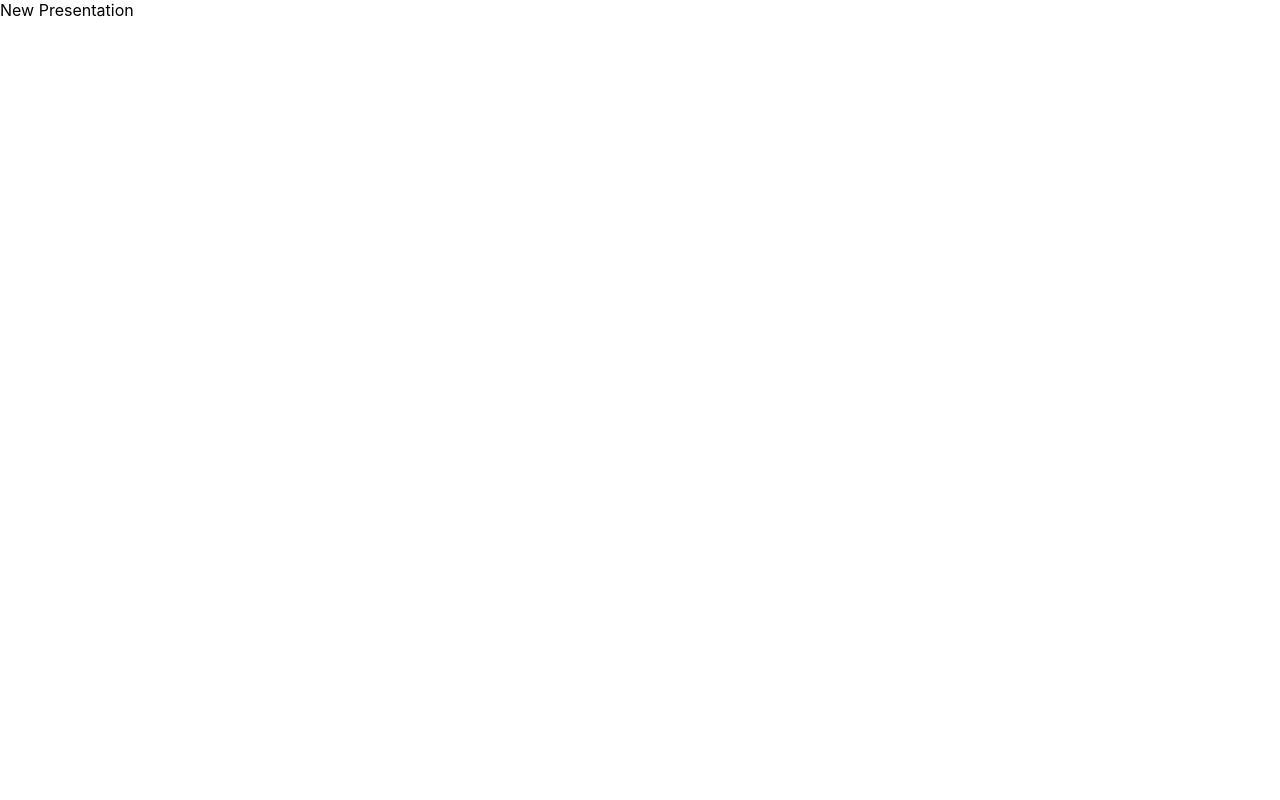
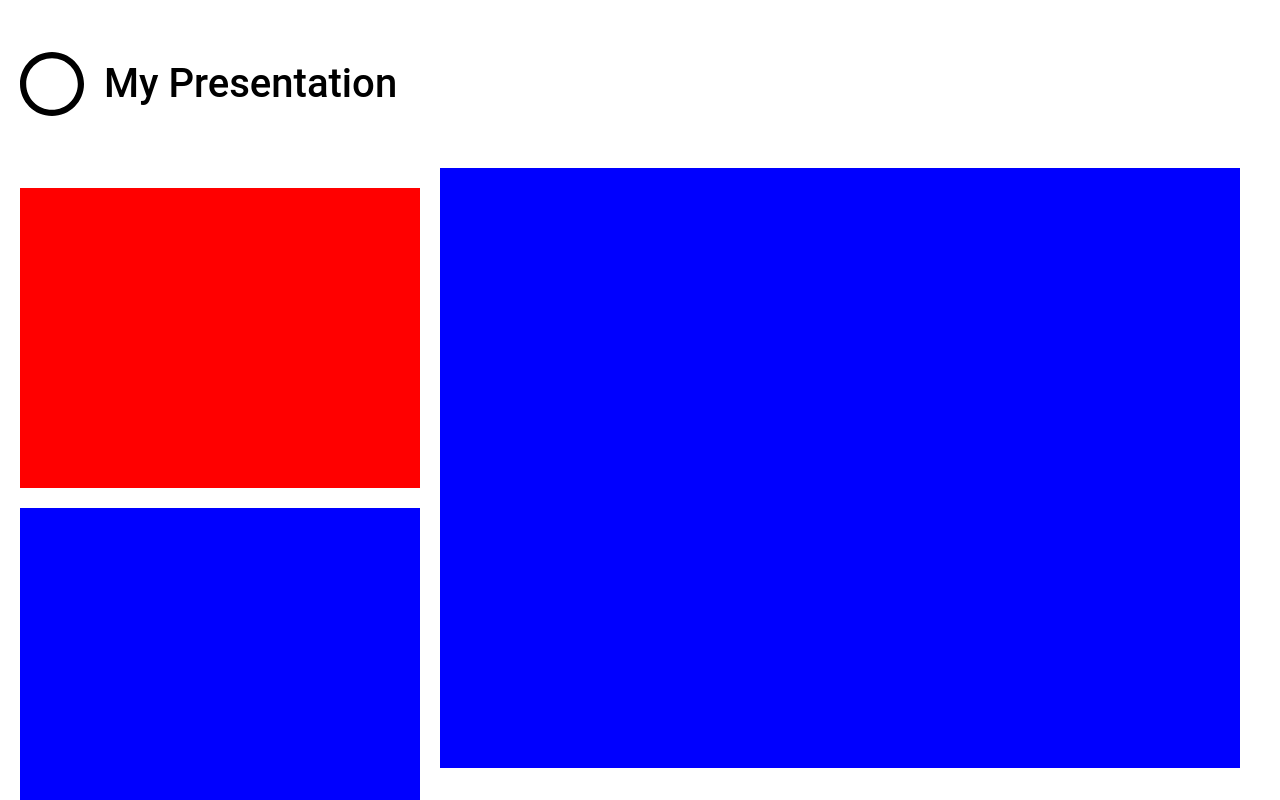
Before and after one commit to TanyaJuravleva/GeekSlides, a React (Create React App) app in the folder presentation/: page / in a window 1280 px wide. Shown: the top 800 px of the page. Built offline with nearby package versions, Linux system fonts and the light colour scheme.

Commit message:
Добавлены впримерные вьюшки

```diff
--- a/presentation/src/App.tsx
+++ b/presentation/src/App.tsx
@@ -1,13 +1,20 @@
 import React from 'react';
-import {Presen} from "./lw3/Types"
-//import logo from './logo.svg';
-//import './App.css';
+import {PresentationPreviw} from "./lw4/Types"
+import logo from './logo.svg';
+
+const slidesList = [
+  {id: '1', backgroundColor:'red', workSlide: false},
+  {id: '2', backgroundColor:'blue', workSlide: true},
+  {id: '3', backgroundColor:'green', workSlide: false},
+];
 
 function App() {
   return (
-    <Presen
-      name='New Presentation'
-    ></Presen>
+    <PresentationPreviw
+      name='My Presentation'
+      logo={logo}
+      slides={slidesList}
+    ></PresentationPreviw>
   );
 }
 
--- a/presentation/src/lw2/GeekSlides.js
+++ b/presentation/src/lw2/GeekSlides.js
@@ -1,5 +1,6 @@
 const presentation = {
     name: 'My Presentation',
+    logo: './logo.svg',
     slides: [slide],
     selectedCollection: Array({
         selectedSlideId: '1',
--- a/presentation/src/lw3/Geek.ts
+++ b/presentation/src/lw3/Geek.ts
@@ -1,5 +1,8 @@
+import React from 'react'
+
 type Presentation = {
     name: string,
+    logo: string,
     slides: Slide[],
     selectedCollection: Array<{
         selectedSlideId: string,
@@ -15,6 +18,7 @@ type Editor = {
 type Slide = {
     id: string,
     backgroundColor: string,
+    workSlide: boolean,
     elementsList: Array<TextElement|FigureElement|PictureElement>,
 };
 
--- a/presentation/src/lw3/Types.tsx
+++ /dev/null
@@ -1,15 +0,0 @@
-import React from 'react'
-
-type Presentation = {
-    name: string
-};
-
-function Presen(props: Presentation) {
-    return (
-        <div>{props.name}</div>
-    )
-}
-
-export {
-    Presen,
-}
--- /dev/null
+++ b/presentation/src/lw4/Types.css
@@ -0,0 +1,37 @@
+.Preview {
+  padding: 20px;
+  display: flex;
+  align-items: center;
+}
+
+.PreviewHeader {
+  font:40px/1.2 Roboto;
+  font-weight: 500;
+}
+
+.PreviewLogo {
+  width: 64px;
+  height: 64px;
+  margin-right: 20px;
+}
+
+.SlidesList {
+  display: flex;
+  flex-direction: column;
+  padding: 20px;
+}
+
+.Slide {
+  height: 300px;
+  width: 400px;
+  margin-bottom: 20px;
+}
+
+.WorkArea {
+  display: flex;
+}
+
+.WorkSlide {
+  width: 800px;
+  height: 600px;
+}
--- /dev/null
+++ b/presentation/src/lw4/Types.tsx
@@ -0,0 +1,72 @@
+import React from 'react'
+import './Types.css';
+
+type Presentation = {
+    name: string,
+    logo: string,
+    slides: Slide[],
+};
+
+type Slide = {
+    id: string,
+    backgroundColor: string,
+    workSlide: boolean,
+};
+
+function PresentationSlide(props: Slide) {
+    const SlideStyle = {
+        background: props.backgroundColor
+    }
+    return (
+        <div className='Slide' style={SlideStyle} key={props.id}>
+            <p>{props.workSlide}</p>
+        </div>
+    )
+}
+
+function WorkSlide(props: Slide) {
+    const WorkSlideStyle = {
+        background: props.backgroundColor
+    }
+    return (
+        <div className='WorkSlide' style={WorkSlideStyle} key={props.id}>
+            <p>{props.workSlide}</p>
+        </div>
+    )
+}
+
+function PresentationPreviw(props: Presentation) {
+    const Slides:Array<Slide> = props.slides;
+    const SlidesList = Slides.map((slide) =>
+        <PresentationSlide
+            id={slide.id}
+            backgroundColor={slide.backgroundColor}
+            workSlide={slide.workSlide}
+        ></PresentationSlide>
+    )
+    const workSlide = Slides.map((slide) =>
+        (slide.workSlide === true) ? <WorkSlide
+            id={slide.id}
+            backgroundColor={slide.backgroundColor}
+            workSlide={slide.workSlide}
+        ></WorkSlide> : null
+    )
+    return (
+        <div>
+            <div className="Preview">
+                <img className='PreviewLogo' src={props.logo}></img>
+                <p className='PreviewHeader'>{props.name}</p>
+            </div>
+            <div className='WorkArea'>
+                <div className='SlidesList'>
+                    {SlidesList}
+                </div>
+                {workSlide}
+            </div>
+        </div>
+    )
+}
+
+export {
+    PresentationPreviw,
+}
```
Also changed, not shown: presentation/src/App.css (deleted, +0 -38 lines), presentation/src/logo.svg.
